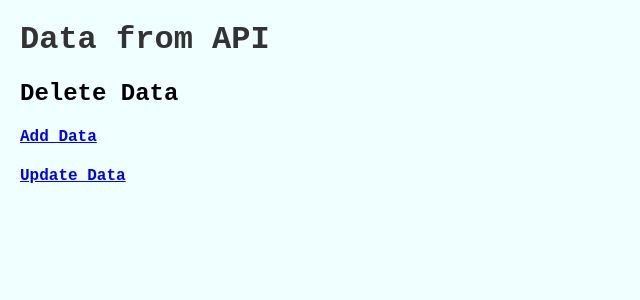
After one commit to aaronhmiller/chatgpt-webapp, a Flask app: page /delete in a window 1280 px wide. The commit adds this page. Shown: the top 300 px of the page, without its empty margins (0-640 px from the left). Run offline with Flask 3, Linux system fonts and the light colour scheme; data that the repository does not hold is empty; some libraries are stand-ins or nearby versions.

Commit message:
finished delete feature

```diff
--- a/app.py
+++ b/app.py
@@ -21,6 +21,10 @@ def update():
 @app.route('/add')
 def create():
     return render_template('add.html')
+
+@app.route('/delete')
+def delete():
+    return render_template('delete.html')
 
 @app.route('/users', methods=['GET'])
 def get_data():
@@ -85,5 +89,23 @@ def create_data():
     # Return created data
     return jsonify({'id': new_data_id, 'name': new_name, 'email': new_email})
 
+# Define the route for deleting data
+@app.route('/users/<int:data_id>', methods=['DELETE'])
+def delete_data(data_id):
+    # Connect to PostgreSQL database
+    connection = psycopg2.connect(**db_params)
+    cursor = connection.cursor()
+
+    # Delete data from the database
+    cursor.execute('DELETE FROM users WHERE id = %s', (data_id,))
+    connection.commit()
+
+    # Close database connection
+    cursor.close()
+    connection.close()
+
+    # Return a response
+    return jsonify({'message': f'Data with ID {data_id} deleted successfully'})
+
 if __name__ == '__main__':
     app.run(debug=True)
--- a/templates/add.html
+++ b/templates/add.html
@@ -4,7 +4,7 @@
     <meta charset="UTF-8">
     <meta name="viewport" content="width=device-width, initial-scale=1.0">
     <title>Add Record with REST API</title>
-    <link rel="stylesheet" href="{{ url_for('static', filename='style.css') }}">
+    <link rel="stylesheet" href="/static/style.css">
 </head>
 <body>
     <h1>Data from API</h1>
@@ -20,6 +20,7 @@
     </form>
 
     <h4><a href="update">Update Data</a></h4>
+    <h4><a href="delete">Delete Data</a></h4>
 
     <script>
 
--- /dev/null
+++ b/templates/delete.html
@@ -0,0 +1,108 @@
+<!DOCTYPE html>
+<html lang="en">
+<head>
+    <meta charset="UTF-8">
+    <meta name="viewport" content="width=device-width, initial-scale=1.0">
+    <title>Delete Record with REST API</title>
+    <link rel="stylesheet" href="/static/style.css">
+</head>
+<body>
+    <h1>Data from API</h1>
+    <div id="data-container"></div>
+
+    <h2>Delete Data</h2>
+    <div id="delete-buttons-container"></div>
+
+    <h4><a href="add">Add Data</a></h4>
+    <h4><a href="update">Update Data</a></h4>
+
+    <script>
+
+        // Function to populate form fields with data
+        function populateForm(data) {
+            document.getElementById('id').value = data.id;
+            document.getElementById('name').value = data.name;
+            document.getElementById('email').value = data.email;
+        }
+
+
+
+    document.addEventListener('DOMContentLoaded', function () {
+        // Function to create delete buttons
+        function createDeleteButton(data) {
+            const userId = data[0]; // Access the ID from the first element of the inner array
+            const deleteButton = document.createElement('button');
+            deleteButton.textContent = `Delete ${userId}`;
+            deleteButton.addEventListener('click', function () {
+                // Send DELETE request to delete data
+                fetch(`/users/${userId}`, {
+                    method: 'DELETE',
+                })
+                .then(response => {
+                    if (!response.ok) {
+                        throw new Error(`HTTP error! Status: ${response.status}`);
+                    }
+                    return response.json();
+                })
+                .then(data => {
+                    console.log('Data deleted:', data);
+                    // Remove the deleted item from the UI
+                    deleteButton.parentNode.remove();
+                    // Refresh to show new state of entries in DB
+                    location.reload();
+                })
+                .catch(error => console.error('Error deleting data:', error));
+            });
+
+            return deleteButton;
+        }
+
+        // Fetch data from the API and update the UI
+        fetch('/users')
+            .then(response => {
+                if (!response.ok) {
+                    throw new Error(`HTTP error! Status: ${response.status}`);
+                }
+                return response.json();
+            })
+            .then(data => {
+                console.log('Fetched data:', data); // Log the fetched data
+                const deleteButtonsContainer = document.getElementById('delete-buttons-container');
+
+                data.forEach(item => {
+                    const deleteButton = createDeleteButton(item);
+                    deleteButtonsContainer.appendChild(deleteButton);
+                });
+            })
+            .catch(error => console.error('Error fetching data:', error));
+    });
+
+
+
+        function fetchData() {
+            fetch('/users')
+                .then(response => response.json())
+                .then(data => {
+                    const container = document.getElementById('data-container');
+                    container.innerHTML = ''; // Clear previous data
+
+                    data.forEach(item => {
+                        const listItem = document.createElement('p');
+                        listItem.textContent = JSON.stringify(item);
+                        container.appendChild(listItem);
+                    });
+                })
+                .catch(error => console.error('Error fetching data:', error));
+        }
+
+        // Initial data fetch
+        fetchData();
+
+
+
+
+
+
+    </script>
+</body>
+</html>
--- a/templates/update.html
+++ b/templates/update.html
@@ -3,8 +3,8 @@
 <head>
     <meta charset="UTF-8">
     <meta name="viewport" content="width=device-width, initial-scale=1.0">
-    <title>Web Page with REST API</title>
-    <link rel="stylesheet" href="{{ url_for('static', filename='style.css') }}">
+    <title>Update Record with REST API</title>
+    <link rel="stylesheet" href='/static/style.css') }}">
 </head>
 <body>
     <h1>Data from API</h1>
@@ -29,6 +29,8 @@
     </form>
 
     <h4><a href="add">Add Data</a></h4>
+    <h4><a href="delete">Delete Data</a></h4>
+
 
     <script>
         // Fetch data from the API and update the UI
```
